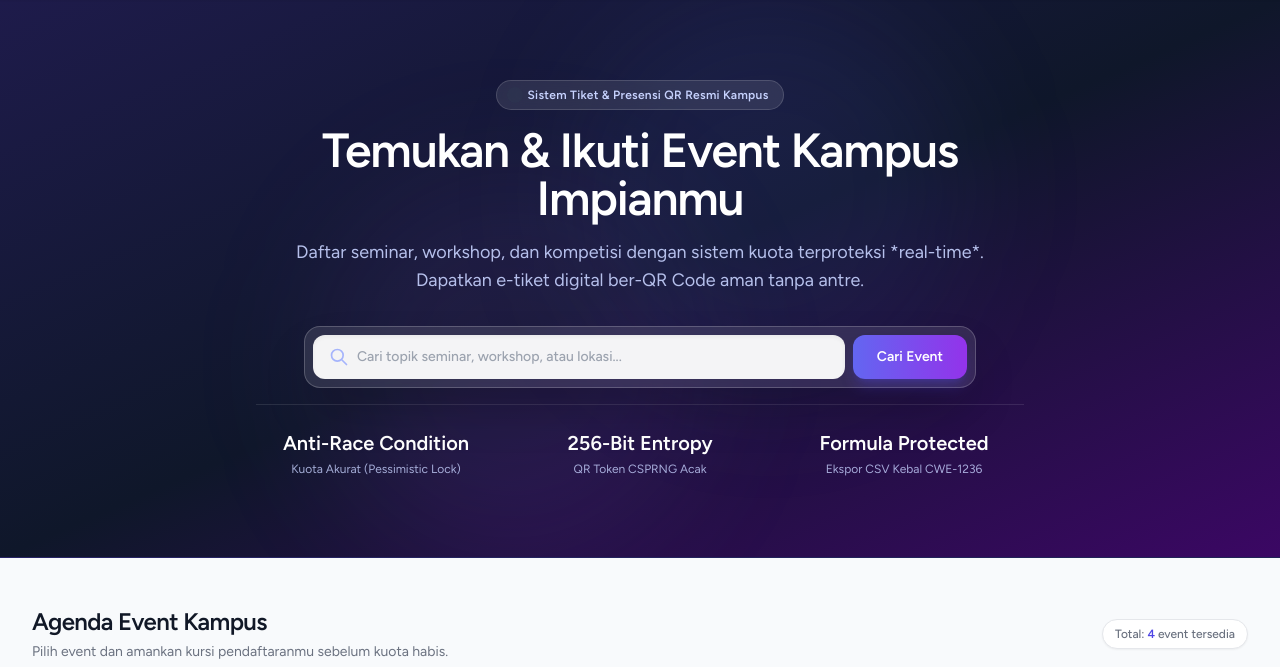
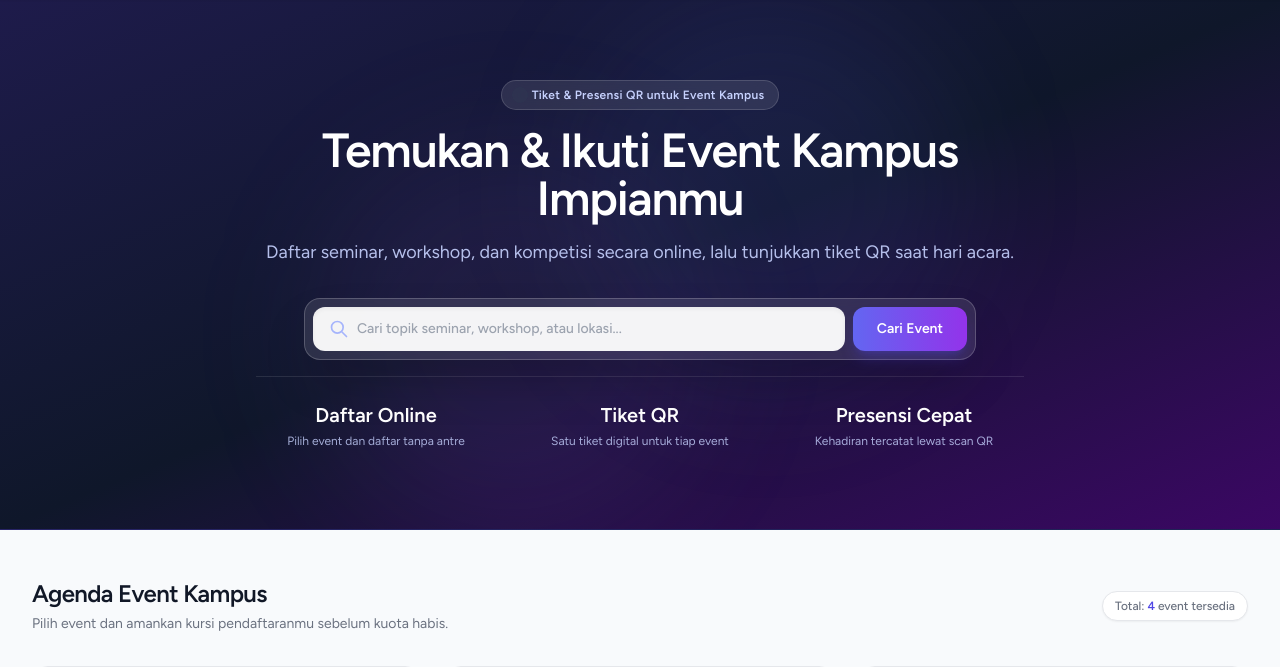
Before and after one commit to DenisSaputra-arch/kampus-event-qr, a Laravel app: page /events in a window 1280 px wide. Shown: the part 65-732 px from the top of the page. Run offline with Laravel 12, Linux system fonts and the light colour scheme; data comes from the database, SQL or seed files in the repository; style sheets or scripts are compiled from the project's sources; parts of the project's set-up code (start-up, migrations or seed data) failed here and were passed over; some libraries are stand-ins or nearby versions.

Commit message:
docs: simplify landing and event detail copy

```diff
--- a/resources/views/events/index.blade.php
+++ b/resources/views/events/index.blade.php
@@ -9,7 +9,7 @@
             <div class="text-center max-w-3xl mx-auto space-y-4">
                 <div class="inline-flex items-center gap-2 px-3.5 py-1.5 rounded-full bg-white/10 backdrop-blur-md border border-white/15 text-xs font-semibold tracking-wide text-indigo-200">
                     <span class="w-2 h-2 rounded-full bg-emerald-400 animate-ping"></span>
-                    <span>Sistem Tiket & Presensi QR Resmi Kampus</span>
+                    <span>Tiket & Presensi QR untuk Event Kampus</span>
                 </div>
 
                 <h1 class="text-3xl sm:text-5xl font-extrabold tracking-tight text-white leading-tight">
@@ -17,7 +17,7 @@
                 </h1>
 
                 <p class="text-base sm:text-lg text-indigo-200/90 leading-relaxed">
-                    Daftar seminar, workshop, dan kompetisi dengan sistem kuota terproteksi *real-time*. Dapatkan e-tiket digital ber-QR Code aman tanpa antre.
+                    Daftar seminar, workshop, dan kompetisi secara online, lalu tunjukkan tiket QR saat hari acara.
                 </p>
 
                 <!-- Search Bar Floating -->
@@ -50,19 +50,19 @@
                     @endif
                 </div>
 
-                <!-- Keunggulan Keamanan & Fitur -->
+                <!-- Tiga Poin Fitur -->
                 <div class="pt-6 grid grid-cols-3 gap-3 sm:gap-6 text-center text-xs text-indigo-200/80 border-t border-white/10 mt-8">
                     <div class="flex flex-col items-center gap-1">
-                        <span class="text-lg sm:text-xl font-bold text-white">Anti-Race Condition</span>
-                        <span>Kuota Akurat (Pessimistic Lock)</span>
+                        <span class="text-lg sm:text-xl font-bold text-white">Daftar Online</span>
+                        <span>Pilih event dan daftar tanpa antre</span>
                     </div>
                     <div class="flex flex-col items-center gap-1">
-                        <span class="text-lg sm:text-xl font-bold text-white">256-Bit Entropy</span>
-                        <span>QR Token CSPRNG Acak</span>
+                        <span class="text-lg sm:text-xl font-bold text-white">Tiket QR</span>
+                        <span>Satu tiket digital untuk tiap event</span>
                     </div>
                     <div class="flex flex-col items-center gap-1">
-                        <span class="text-lg sm:text-xl font-bold text-white">Formula Protected</span>
-                        <span>Ekspor CSV Kebal CWE-1236</span>
+                        <span class="text-lg sm:text-xl font-bold text-white">Presensi Cepat</span>
+                        <span>Kehadiran tercatat lewat scan QR</span>
                     </div>
                 </div>
             </div>
```
Also changed, not shown: resources/views/events/show.blade.php (+4 -4 lines).
